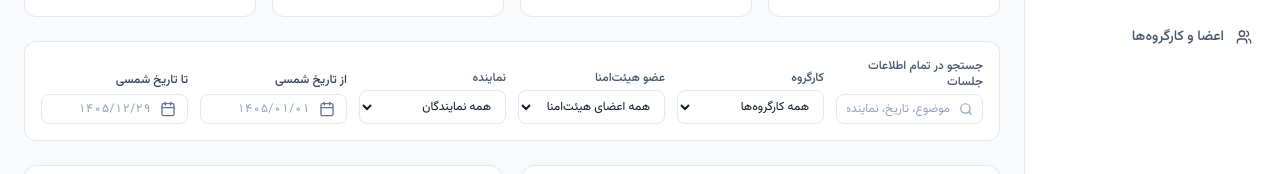
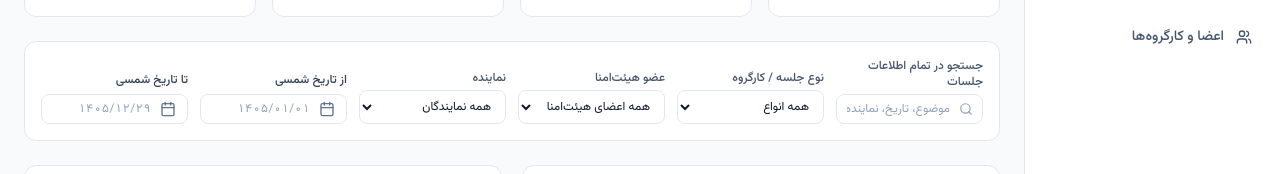
Before and after one commit to husseinmilad/j_heyatomana, a React (Vite) app: page / in a window 1280 px wide. Shown: the part 193-367 px from the top of the page. Built offline with nearby package versions, Linux system fonts and the light colour scheme.

Commit message:
Clarify ad-hoc session categories in directory and reports

```diff
--- a/src/components/FilterBar.tsx
+++ b/src/components/FilterBar.tsx
@@ -71,7 +71,7 @@ export const FilterBar: React.FC<FilterBarProps> = ({
             htmlFor="filter-committee"
             className="block text-xs font-medium text-slate-600 mb-1"
           >
-            کارگروه
+            نوع جلسه / کارگروه
           </label>
           <select
             id="filter-committee"
@@ -84,7 +84,7 @@ export const FilterBar: React.FC<FilterBarProps> = ({
             }
             className="w-full rounded-lg border border-slate-200 bg-white px-2.5 py-1.5 text-xs text-slate-900 focus:outline-none focus:ring-2 focus:ring-teal-600/20 focus:border-teal-700"
           >
-            <option value="all">همه کارگروه‌ها</option>
+            <option value="all">همه انواع</option>
             {COMMITTEES.map((c) => (
               <option key={c.id} value={c.id}>
                 {c.name}
```
